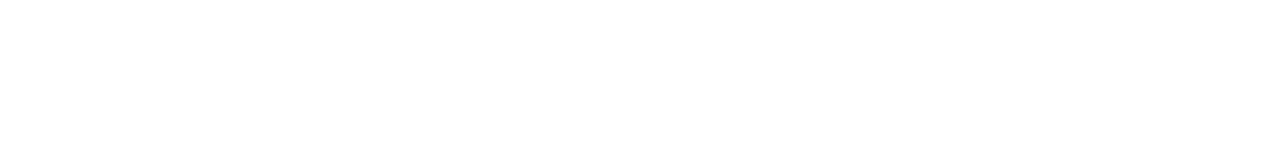
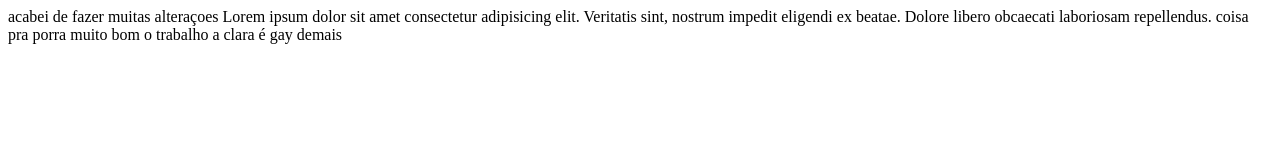
Before and after one commit to fabricio-tanno/viadagem, a plain HTML site: page index.html in a window 1280 px wide. Drawn offline with Linux system fonts and the light colour scheme.

Commit message:
criei um monte de coisa

```diff
--- a/index.html
+++ b/index.html
@@ -8,5 +8,11 @@
 </head>
 <body>
 
+
+    acabei de fazer muitas alteraçoes
+    Lorem ipsum dolor sit amet consectetur adipisicing elit. Veritatis sint, nostrum impedit eligendi ex beatae. Dolore libero obcaecati laboriosam repellendus.
+    coisa pra porra
+    muito bom o trabalho
+    a clara é gay demais
 </body>
 </html>
```
